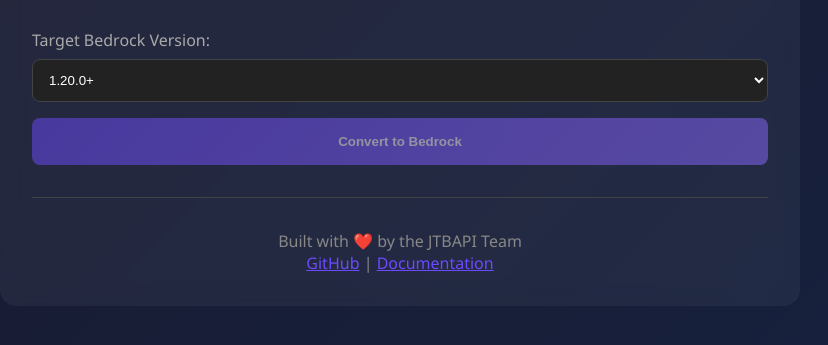
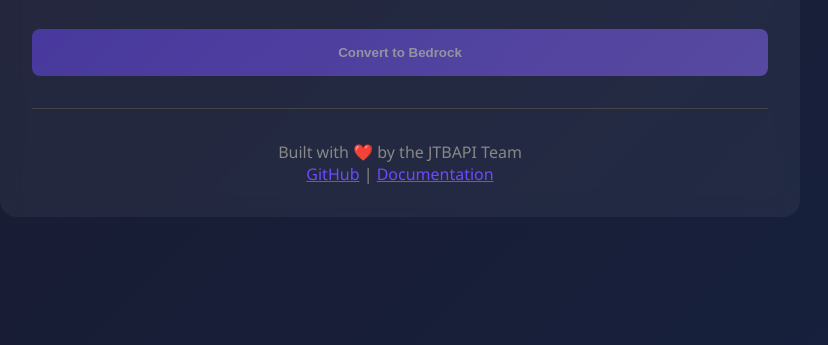
Before and after one commit to byionic/JTBConverter, a website built with Vite: page web/index.html in a window 1280 px wide. Shown: the part 367-712 px from the top of the page, without its empty margins (240-1068 px from the left). Built offline with nearby package versions, Linux system fonts and the light colour scheme.

Commit message:
Remove target Bedrock version dropdown
Removed target Bedrock version selection from options.

```diff
--- a/web/index.html
+++ b/web/index.html
@@ -28,13 +28,6 @@
       </section>
 
       <section class="options-section">
-        <label>Target Bedrock Version:</label>
-        <select id="mc-version">
-          <option value="1.20.0">1.20.0+</option>
-          <option value="1.21.0">1.21.0+</option>
-          <option value="1.21.10">1.21.10+</option>
-        </select>
-
         <button id="convert-btn" disabled>Convert to Bedrock</button>
       </section>
 
```
